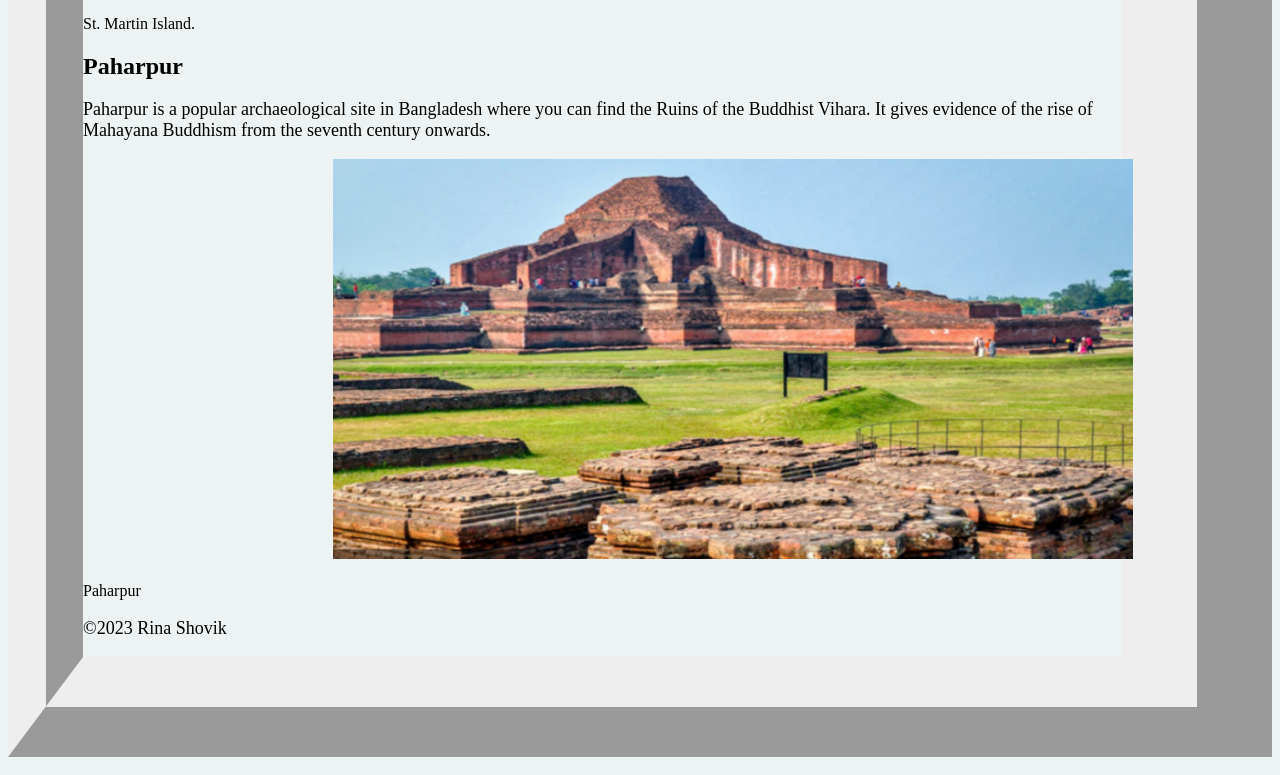
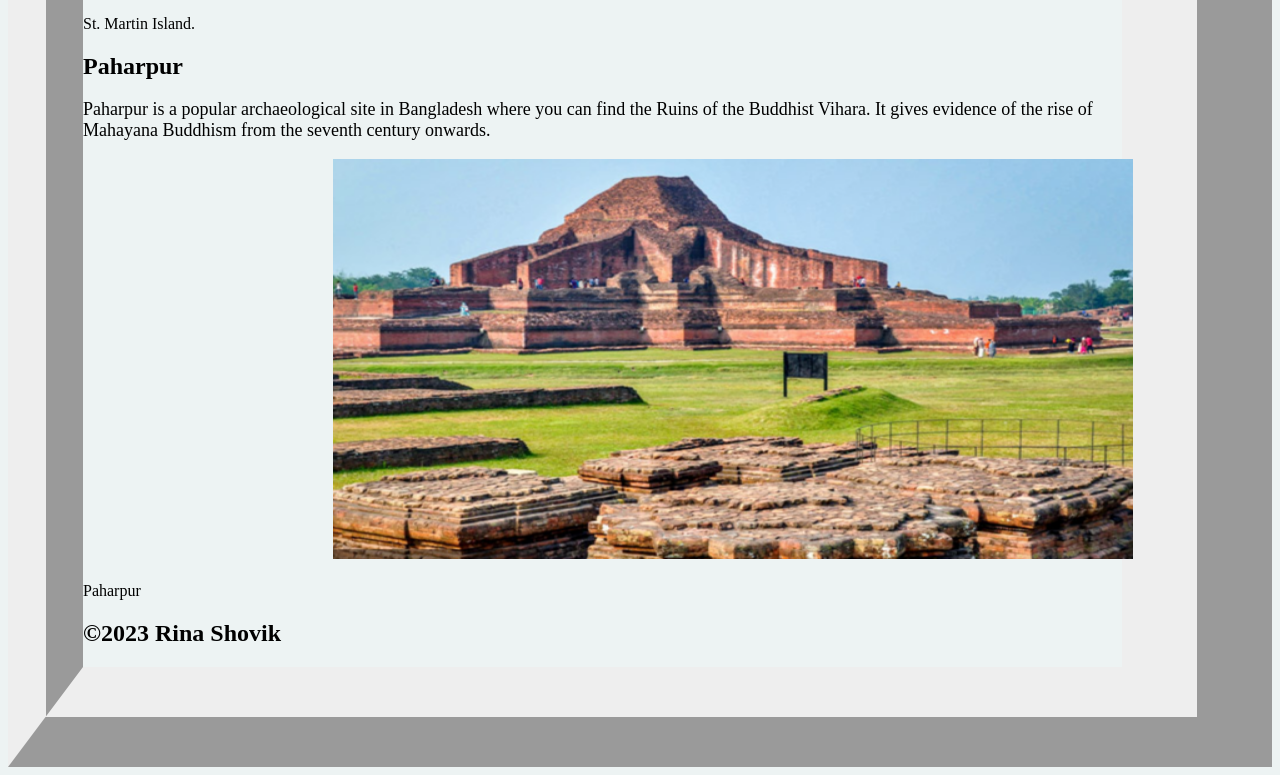
Before and after one commit to LaunchCodeAllhubs/js-assignment-4-html-me-something-rinashovik, a website: page index.html in a window 1280 px wide. Shown: the part 6776-7551 px from the top of the page. Drawn offline with Linux system fonts and the light colour scheme.

Commit message:
updated the html entity

```diff
--- a/index.html
+++ b/index.html
@@ -226,7 +226,7 @@
       </article>
    </main>
    <footer>
-      <p>&copy2023 Rina Shovik </p>
+      <h2>&copy;2023 Rina Shovik </h2>
    </footer>
 </body>
 
```
